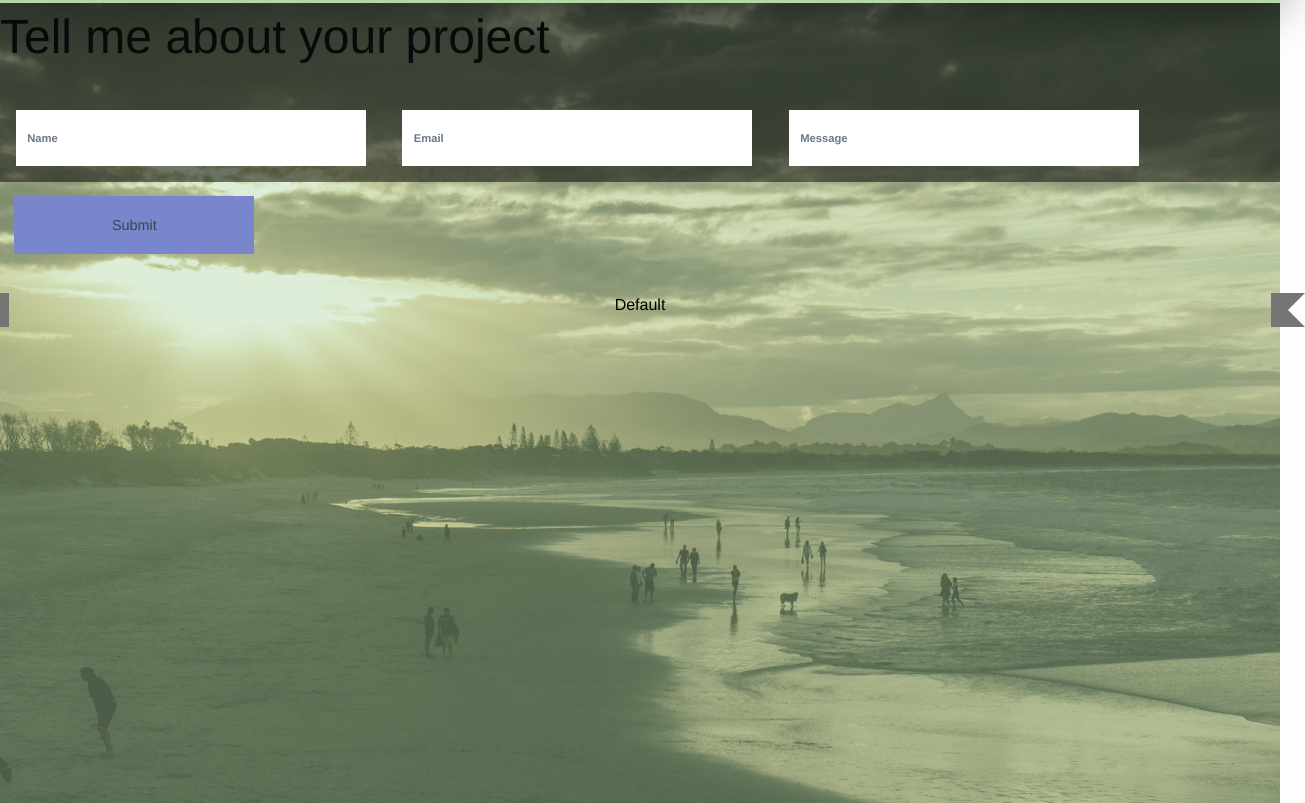
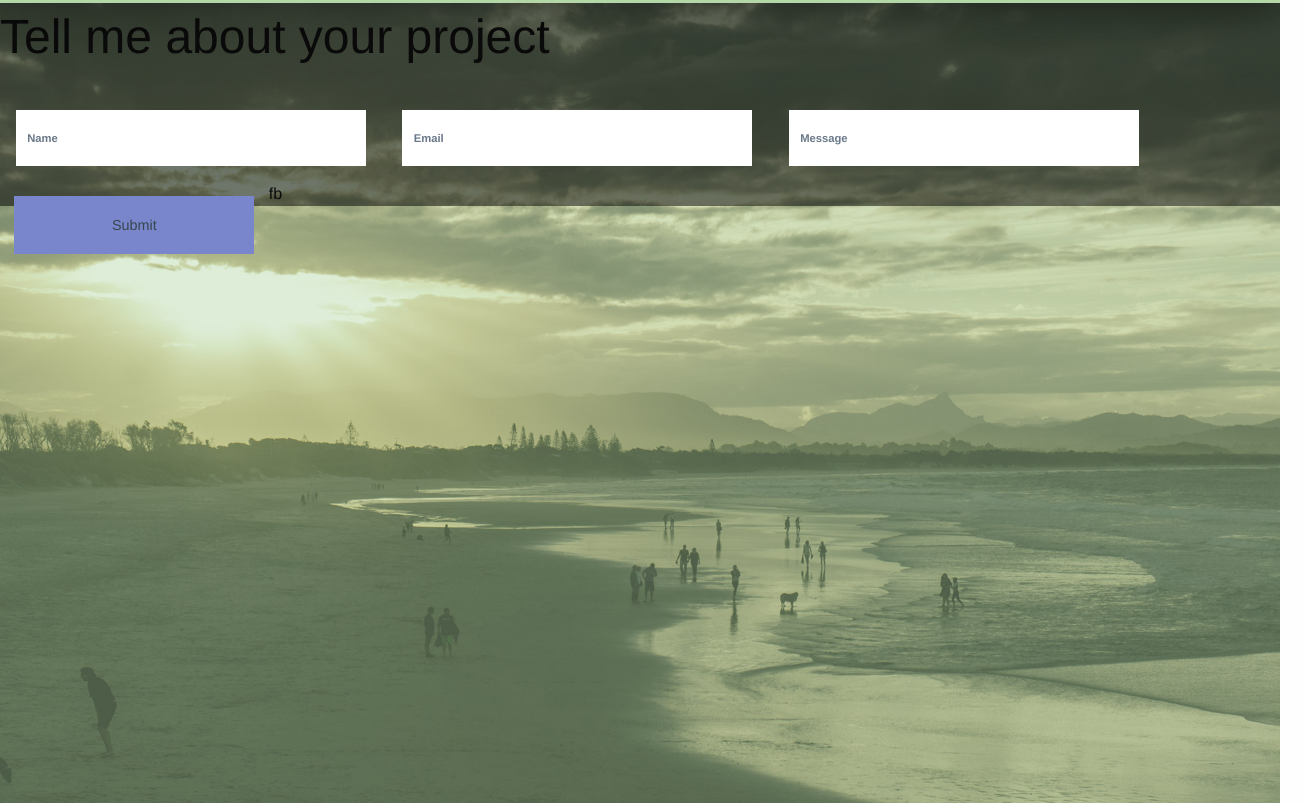
Before and after one commit to kelvinmuchui/game, a plain HTML site: page main.html in a window 1280 px wide. Shown: the part 4091-4894 px from the top of the page, 1305 px wide, since content can reach past the window. Drawn offline with nearby package versions, Linux system fonts and the light colour scheme; a script that the page names is missing.

Commit message:
modification

```diff
--- a/main.html
+++ b/main.html
@@ -151,7 +151,7 @@
 		</div> <!-- cd-scrolling-bg -->
 		<div class="cd-fixed-bg cd-bg-4" id="contact">
             <div class="column small-4" id="form"></div>
-      <div class="small-6 large-centered columns" id="form">
+      <div class="small-6 large-6" id="form">
       <h1>Tell me about your project</h1>
       <section class="content">
 				<span class="input input--ichiro">
@@ -178,11 +178,8 @@
 				</div>
 			</section>
             </div>
-            <div class="row">
-
-    <div class="col-md-6">       <!-- Standard button -->
-<button type="button" class="btn btn-default ribbon">Default</button>
-                </div>
+            <div class="small-6 large-6" id="form">
+                fb
             </div>
 
             <div class="column small-4" id="form"></div>
```
